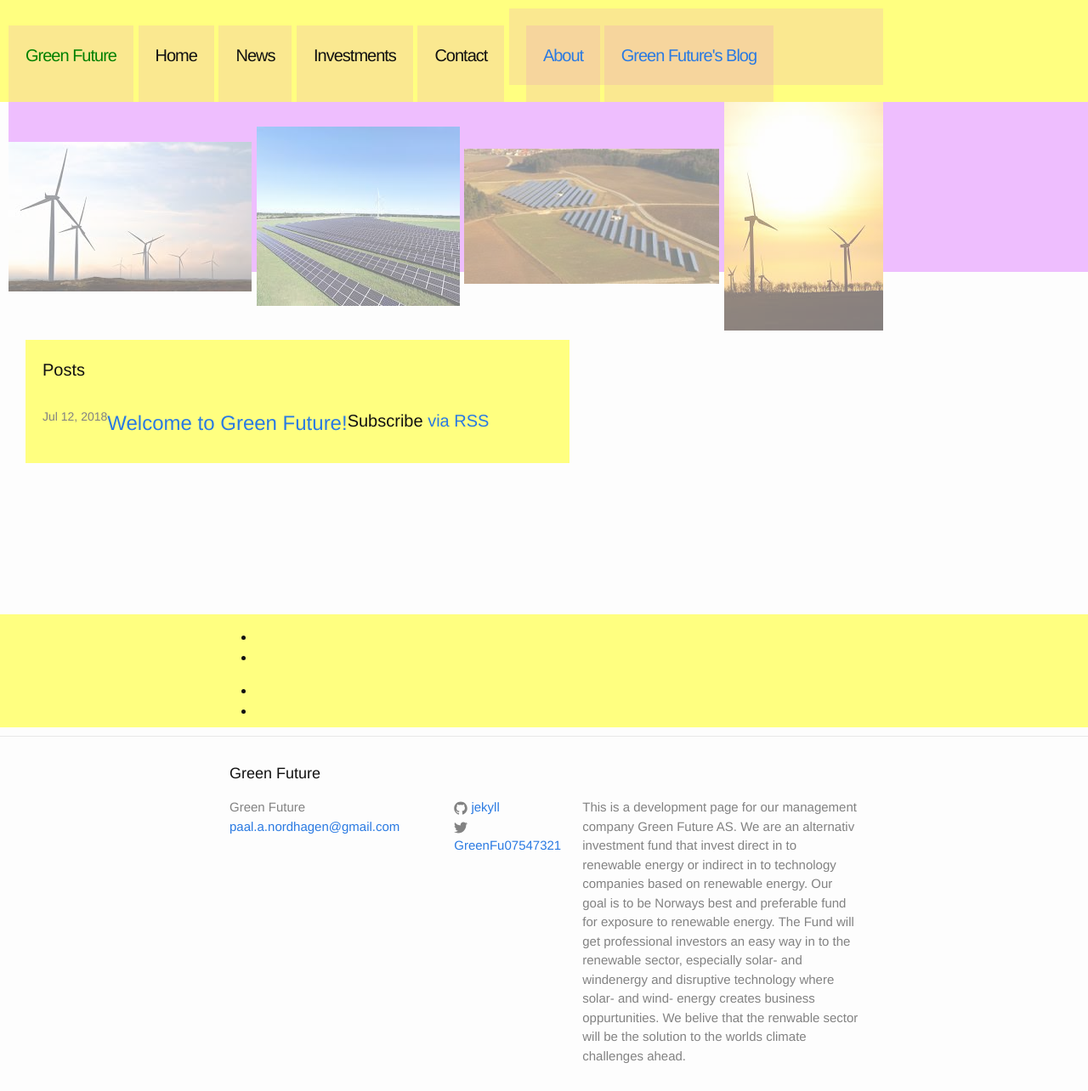
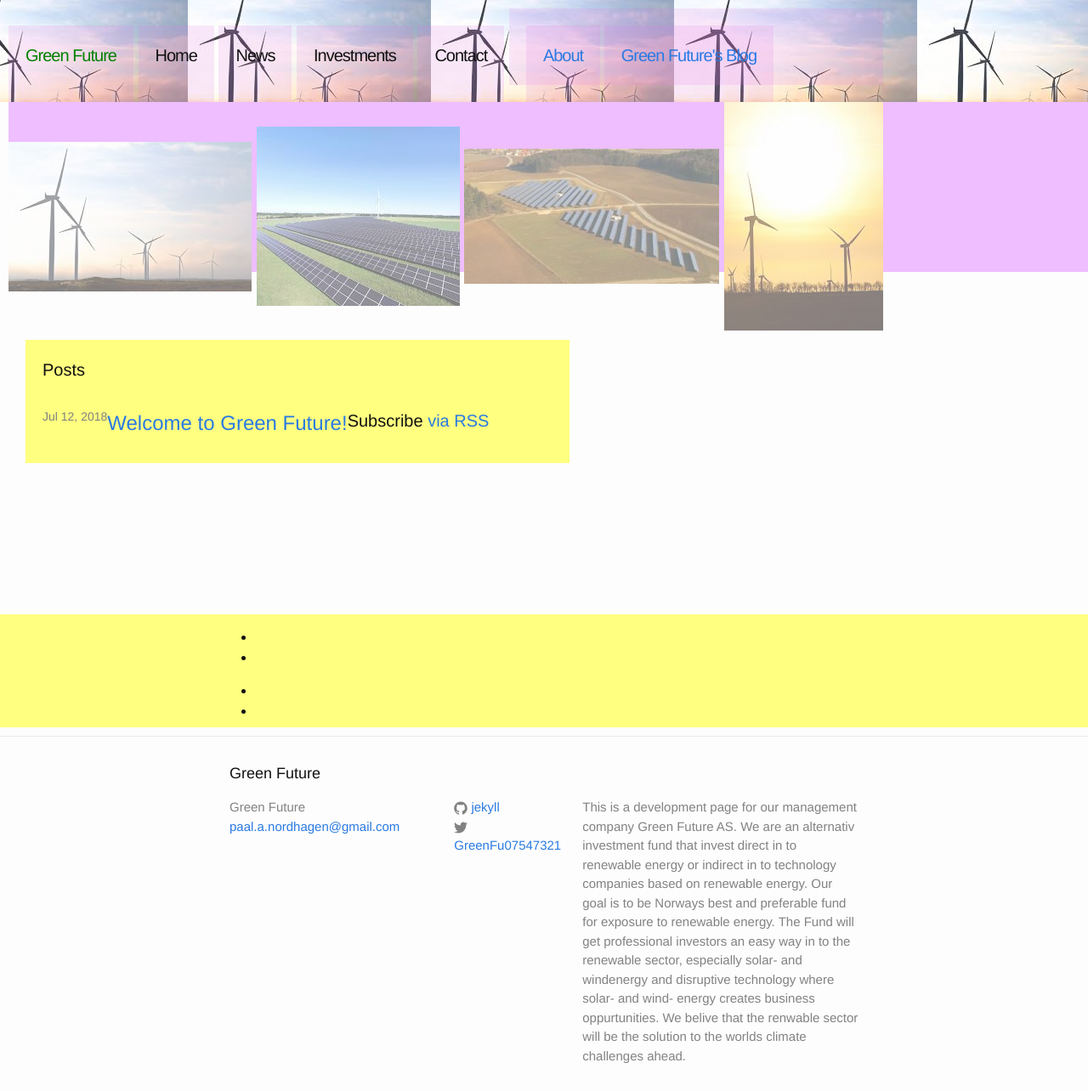
Before and after one commit to Paal-August/Paal-August.github.io, a Jekyll site: the page built from index.html, in a window 1280 px wide and 1284 px high. Shown: the whole window at 85% size. Built offline with Jekyll 4.4.1, drawn with Linux system fonts in a browser that asks for light colours.

Commit message:
Update _layout.scss

```diff
--- a/_sass/_layout.scss
+++ b/_sass/_layout.scss
@@ -38,9 +38,10 @@
   float:left;
   padding:10px;
   background-color:rgb(255, 255, 128);
-  background-image: url("https://github.com/Paal-August/Paal-August.github.io/blob/master/_includes/Vindmoller_images.jpeg?raw=true","https://github.com/Paal-August/Paal-August.github.io/blob/master/_includes/images-3.jpeg?raw=true",
-  "https://github.com/Paal-August/Paal-August.github.io/blob/master/_includes/images-1.jpeg?raw=true",
-  "https://github.com/Paal-August/Paal-August.github.io/blob/master/_includes/images-2.jpeg?raw=true");
+  background-image: url("https://github.com/Paal-August/Paal-August.github.io/blob/master/_includes/Vindmoller_images.jpeg?raw=true"),
+  url("https://github.com/Paal-August/Paal-August.github.io/blob/master/_includes/images-3.jpeg?raw=true"),
+  url("https://github.com/Paal-August/Paal-August.github.io/blob/master/_includes/images-1.jpeg?raw=true"),
+  url("https://github.com/Paal-August/Paal-August.github.io/blob/master/_includes/images-2.jpeg?raw=true");
 
   background-position: center;
 
```
